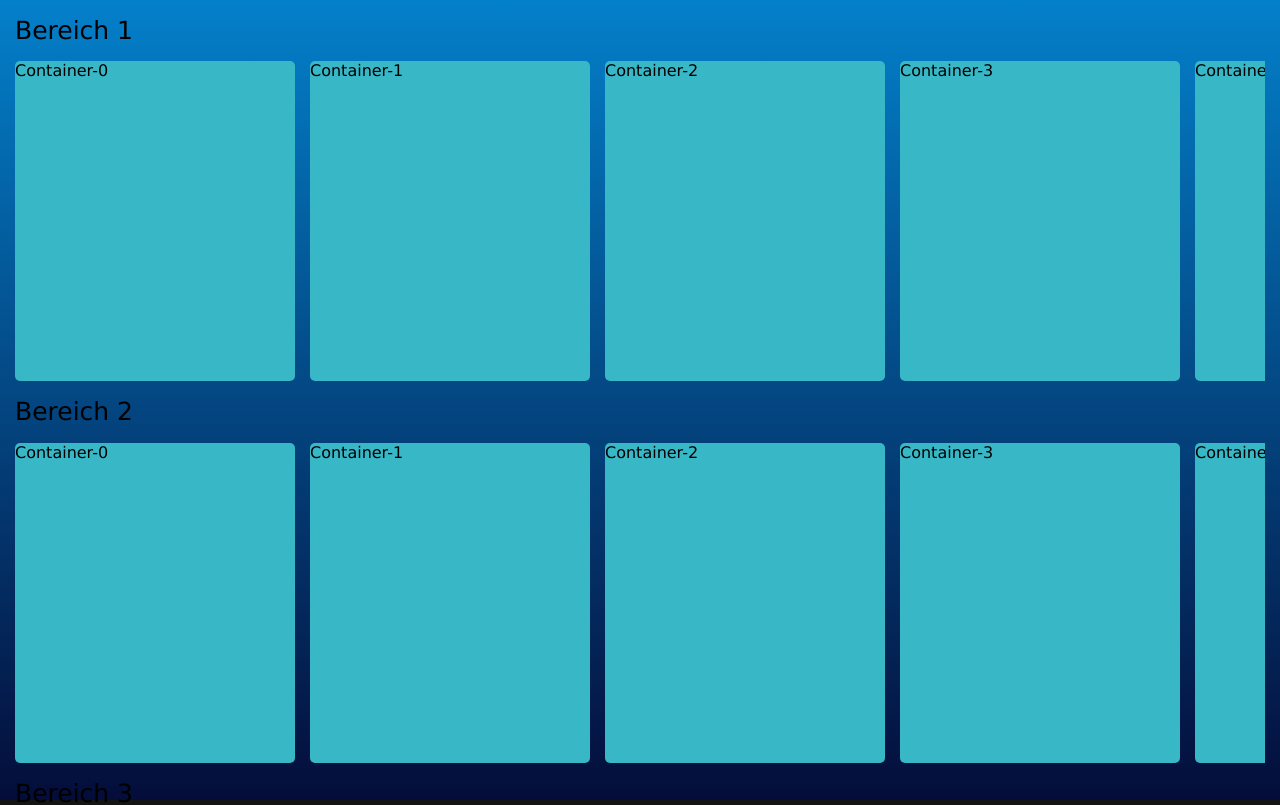
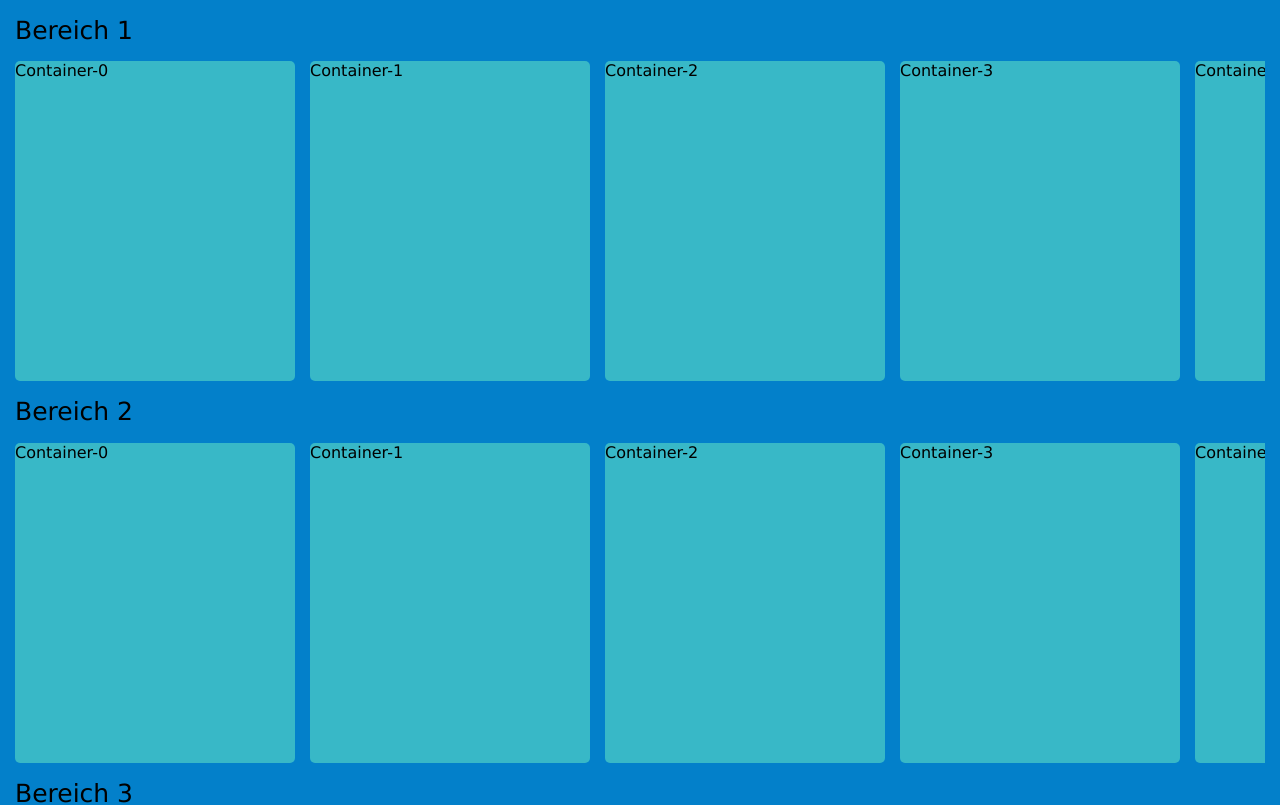
Before and after one commit to griotgaror/draggable-scroll, a React (Vite) app: page / in a window 1280 px wide. Shown: the top 805 px of the page. Built offline with nearby package versions, Linux system fonts and the light colour scheme.

Commit message:
change bg color

```diff
--- a/src/App.tsx
+++ b/src/App.tsx
@@ -3,9 +3,8 @@ import ContainerWithHeading from './components/containerWithHeading';
 import { GlobalStyle } from './style/global';
 
 const _App = styled('div')`
-  height: 100dvh;
   width: 100vw;
-  background: linear-gradient(#0380CA 0%, #040D3A 100%);
+  background: #0380CA;
   display: grid;
   padding: 15px;
   gap: 15px;
```
